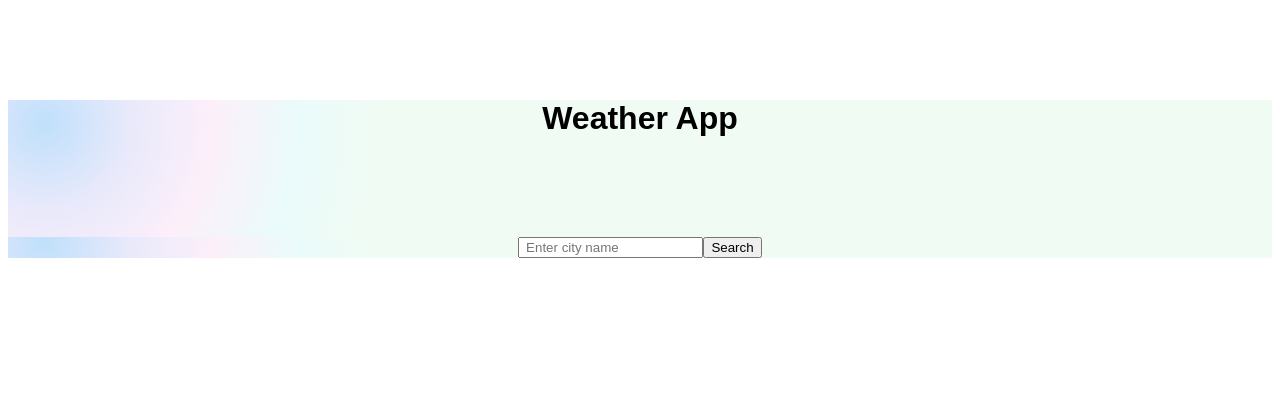
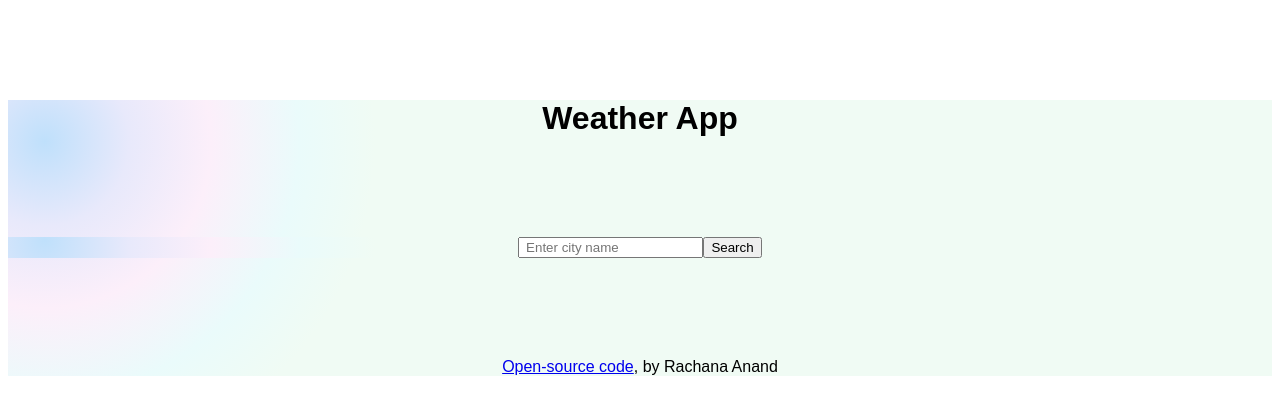
Before and after one commit to RachanaAnand93/create-react-app-weather, a React (Create React App) app: page / in a window 1280 px wide. Shown: the top 414 px of the page. Built offline with nearby package versions, Linux system fonts and the light colour scheme.

Commit message:
Added github link of the project

```diff
--- a/src/App.js
+++ b/src/App.js
@@ -6,6 +6,13 @@ export default function App() {
     <div className="App">
       <h1>Weather App</h1>
       <Weather />
+      <p>
+        <a href="https://github.com/RachanaAnand93/Weather-App">
+          {" "}
+          Open-source code
+        </a>
+        , by Rachana Anand
+      </p>
     </div>
   );
 }
```
